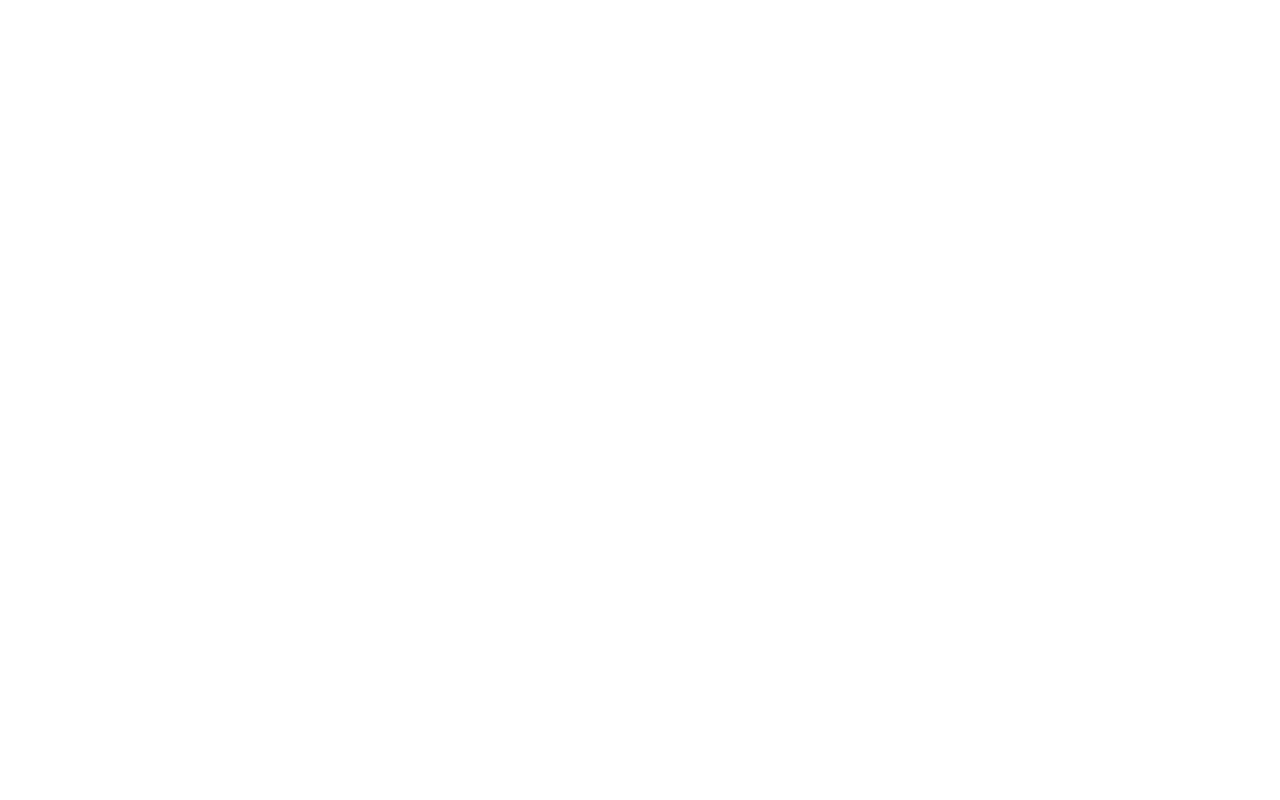
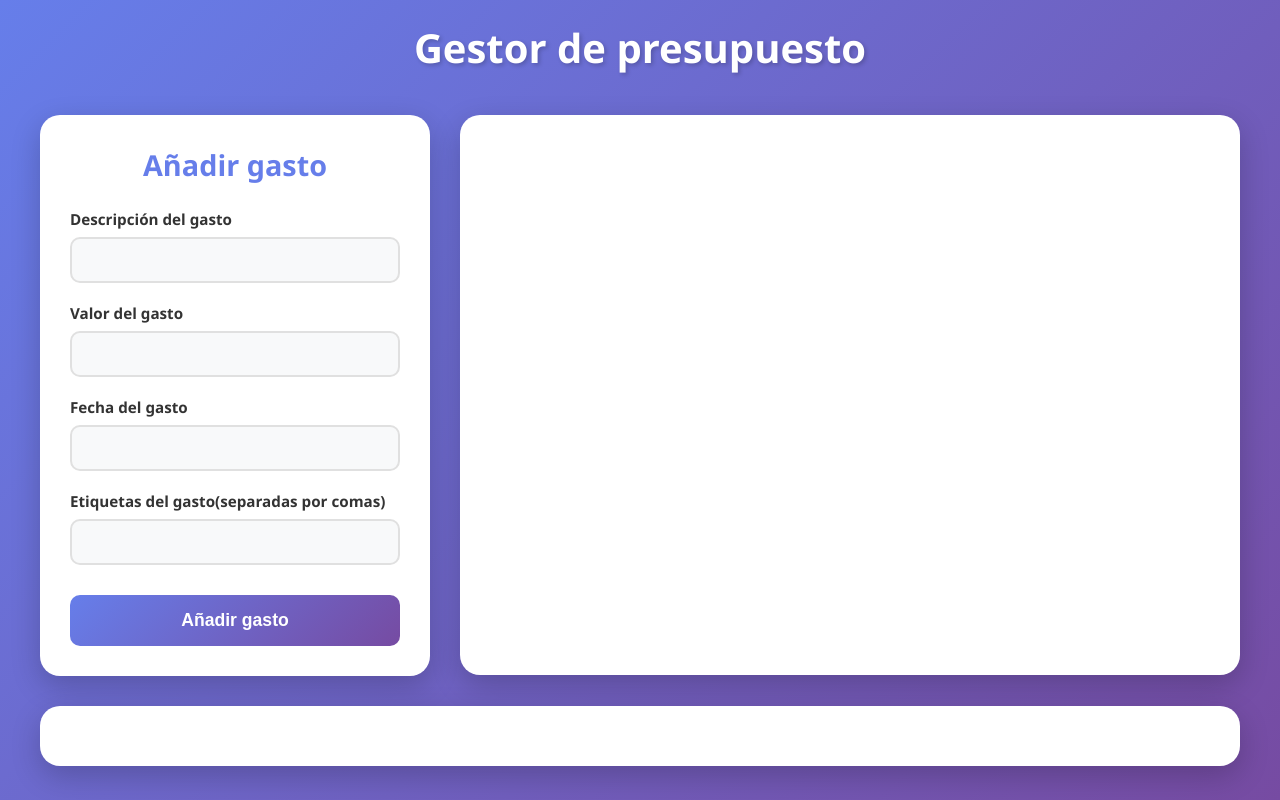
Before and after one commit to ibra47122-max/Practica-presupuesto, a plain HTML site: page index.html in a window 1280 px wide. Drawn offline with Linux system fonts and the light colour scheme.

Commit message:
Añadir index.html

```diff
--- a/index.html
+++ b/index.html
@@ -4,8 +4,42 @@
     <meta charset="UTF-8">
     <meta name="viewport" content="width=device-width, initial-scale=1.0">
     <title>Gestor de gastos</title>
+    <script src="js/gestionPresupuestoWebV1.js" type="module"></script>
+    <link rel="stylesheet" href="css/estilos.css">
 </head>
 <body>
+    <header>
+        <h1>Gestor de presupuesto</h1>
+    </header>
+    <main>
+        <div class="formulario-gastos">
+            <form action="">
+                <h2>Añadir gasto</h2>
+                <div class="descripcion input-container">
+                    <label for="descripcion-input">Descripción del gasto</label>
+                    <input type="text" id="descripcion-input" required>
+                </div>
+                <div class="valor input-container">
+                    <label for="valor-input">Valor del gasto</label>
+                    <input type="text" id="valor-input" required>
+                </div>
+                <div class="fecha input-container">
+                    <label for="fecha-input">Fecha del gasto</label>
+                    <input type="text" id="fecha-input" required>
+                </div>
+                <div class="etiquetas input-container">
+                    <label for="etiquetas-input">Etiquetas del gasto(separadas por comas)</label>
+                    <input type="text" id="etiquetas-input">
+                </div>
+                <button class="agregar-gasto">Añadir gasto</button>
+            </form>
+        </div>
+        <div class="listado-gastos">
 
+        </div>
+        <div class="total-gastos">
+
+        </div>
+    </main>
 </body>
 </html>
```
